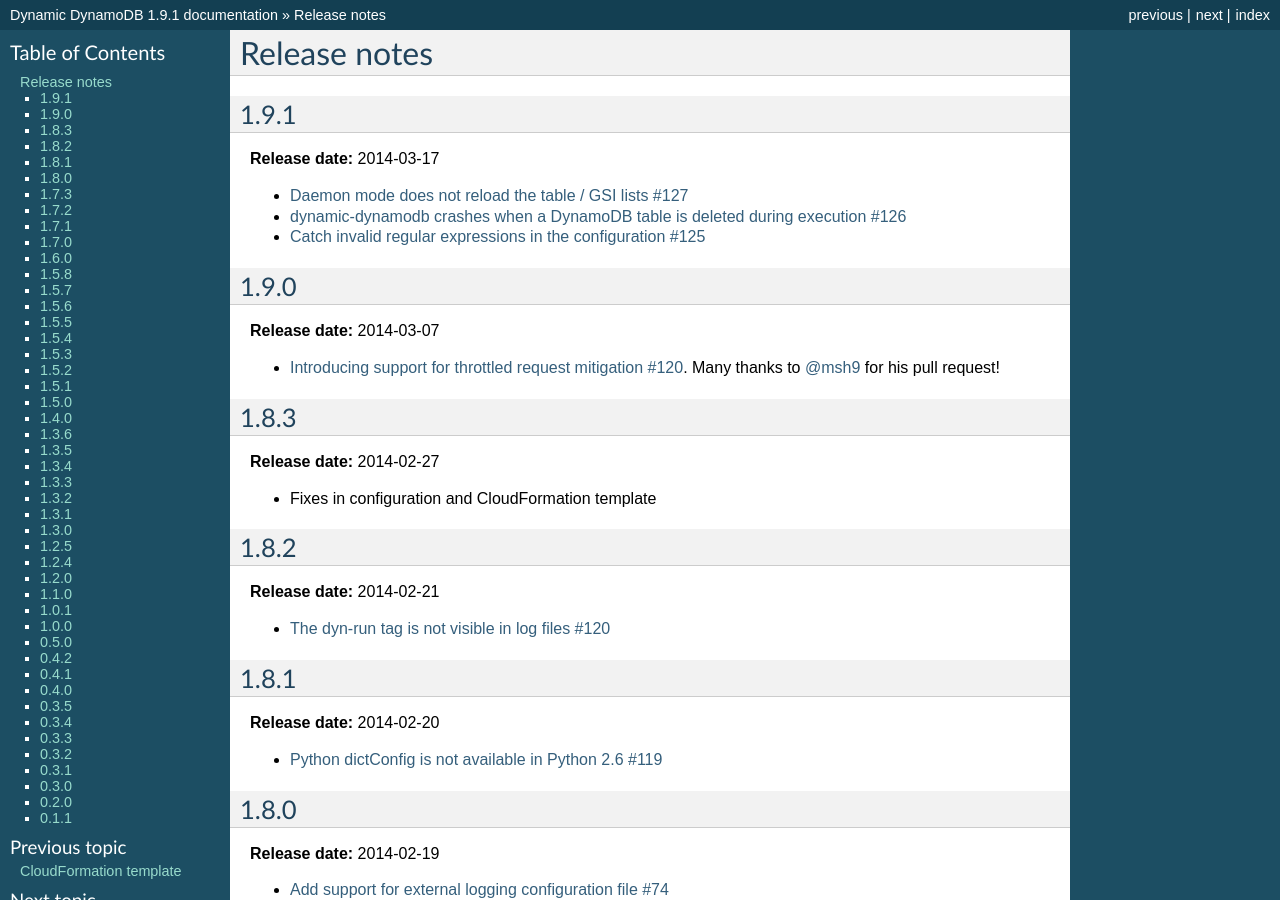
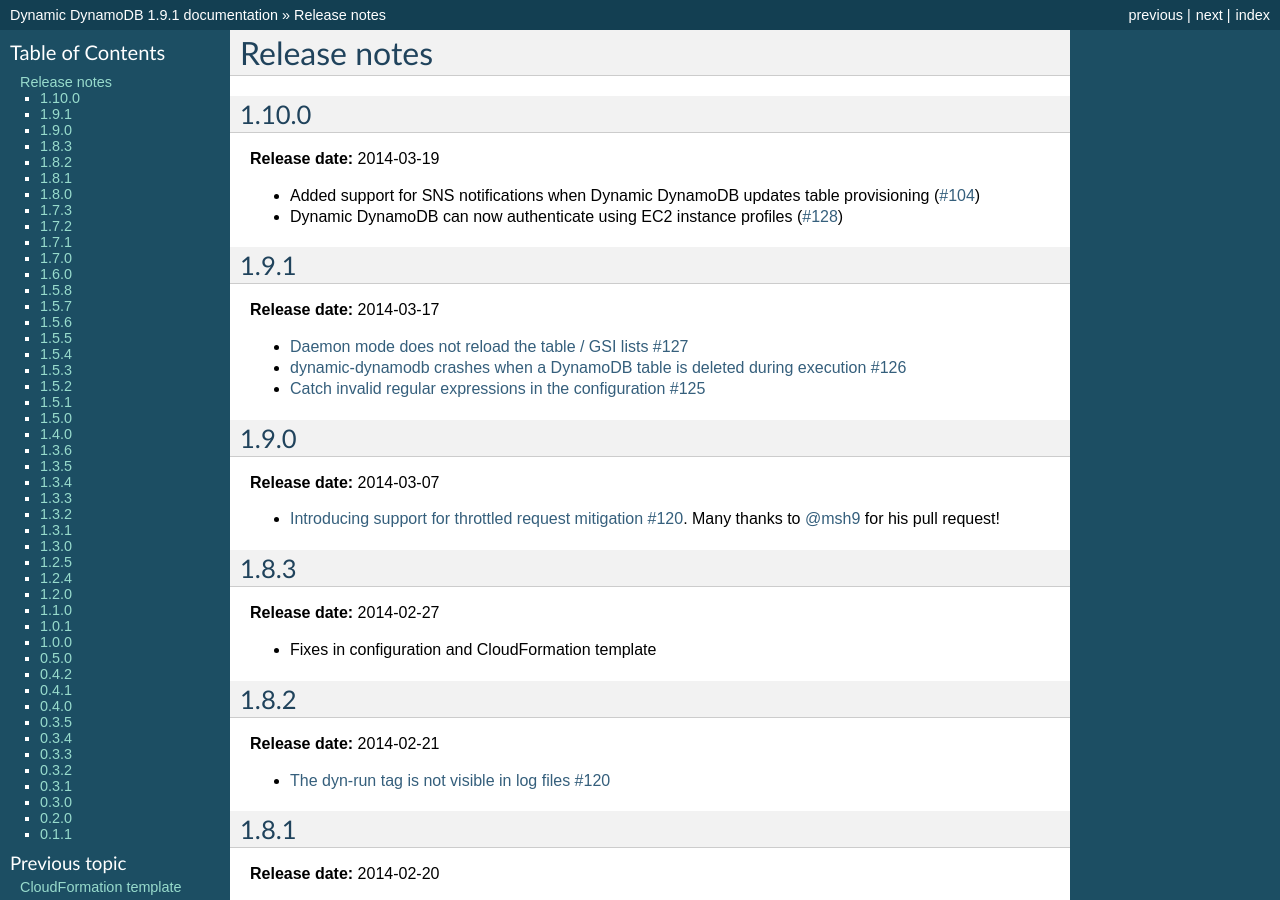
Before and after one commit to sebdah/dynamic-dynamodb, a Sphinx documentation site: the page built from docs/release_notes.rst, in a window 1280 px wide and 900 px high. Built offline with Sphinx 7.4.7, drawn with Linux system fonts in a browser that asks for light colours.

Commit message:
Updated release notes for 1.10.0

```diff
--- a/docs/release_notes.rst
+++ b/docs/release_notes.rst
@@ -1,5 +1,13 @@
 Release notes
 =============
+
+1.10.0
+------
+
+**Release date:** 2014-03-19
+
+- Added support for SNS notifications when Dynamic DynamoDB updates table provisioning (`#104 <https://github.com/sebdah/dynamic-dynamodb/issues/104>`__)
+- Dynamic DynamoDB can now authenticate using EC2 instance profiles (`#128 <https://github.com/sebdah/dynamic-dynamodb/issues/128>`__)
 
 1.9.1
 -----
```
